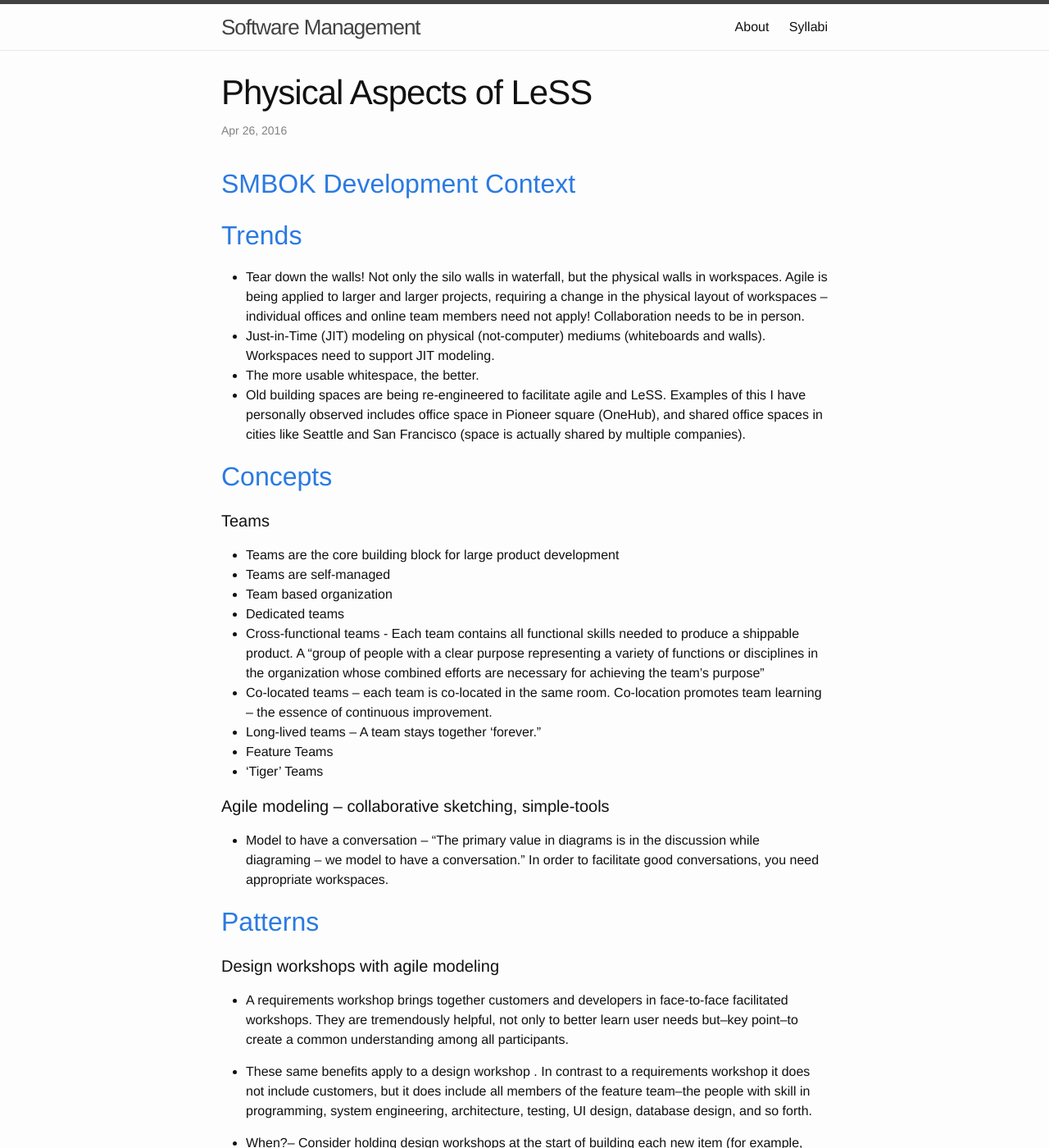
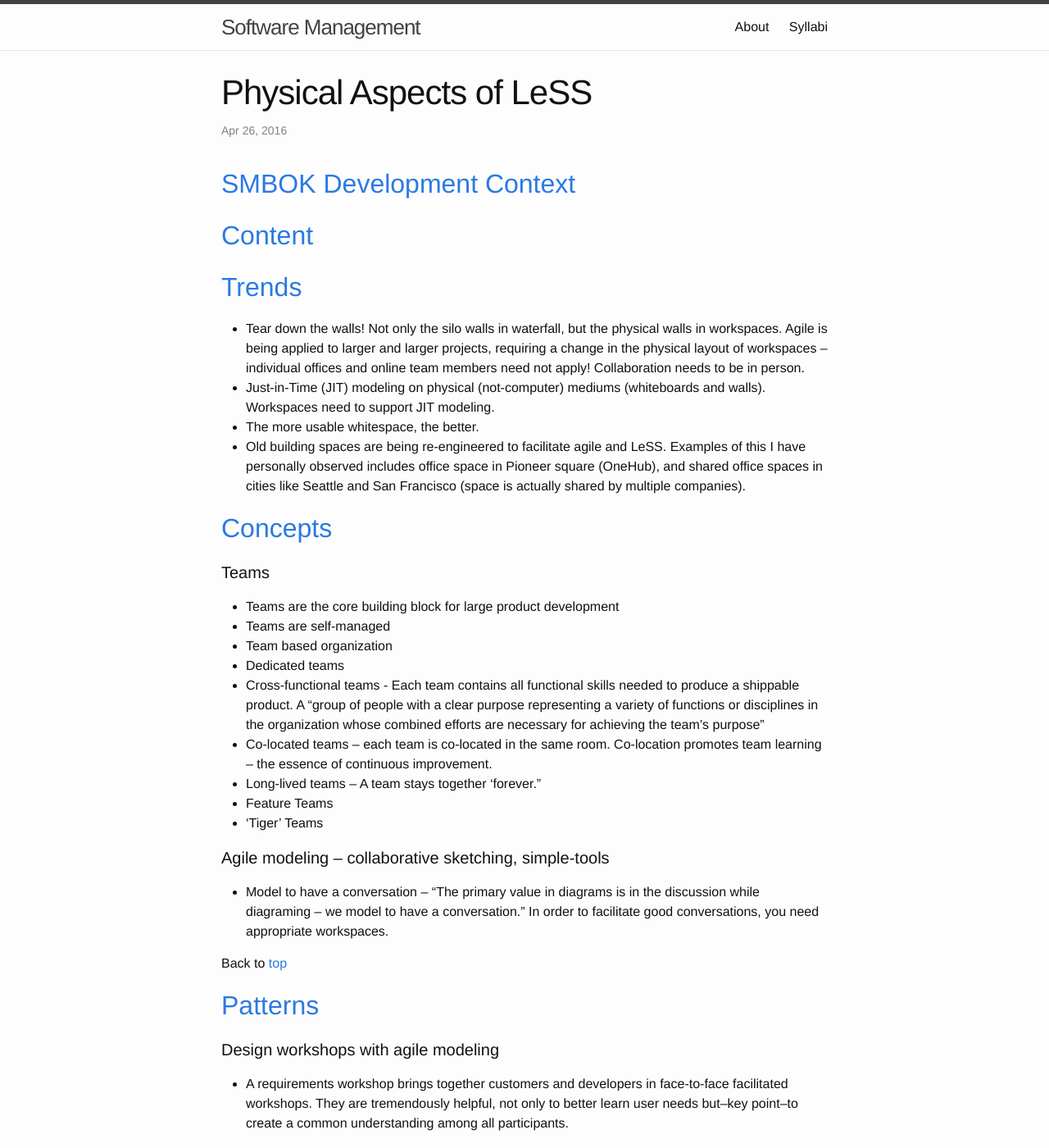
Before and after one commit to css566/css566.github.io, a Jekyll site: the page built from _posts/2016-04-26-less_physical.md, in a window 1280 px wide and 1400 px high. Shown: the whole window at 82% size. Built offline with Jekyll 4.4.1, drawn with Linux system fonts in a browser that asks for light colours; comment, search, counter and statistics services are not loaded; some of the changed text lies outside the part shown.

Commit message:
Update 2016-04-26-less_physical.md

```diff
--- a/_posts/2016-04-26-less_physical.md
+++ b/_posts/2016-04-26-less_physical.md
@@ -4,6 +4,8 @@ title: Physical Aspects of LeSS
 ---
 
 ## [SMBOK Development Context]({% post_url 2016-05-25-SWBOK %}#developmentcontext)
+
+<h2><a name="content">Content</a></h2>
 
 ## <a name="trends">Trends</a>
 -  Tear down the walls!  Not only the silo walls in waterfall, but the physical walls in workspaces.
@@ -30,6 +32,7 @@ Agile is being applied to larger and larger projects, requiring a change in the
 
 - Model to have a conversation – “The primary value in diagrams is in the discussion while diagraming – we model to have a conversation.”  In order to facilitate good conversations, you need appropriate workspaces.
 
+Back to <a href="#content">top</a>
 ## <a name="patterns">Patterns</a>
 
 #### Design workshops with agile modeling
@@ -117,6 +120,8 @@ It is useful if the walls of each team room are covered in vast ‘whiteboard’
 
  [Source: Technical-excellence/architecture](https://less.works/less/technical-excellence/architecture-design.html)
 
+Back to <a href="#content">top</a>
+
 ### LeSS includes a Continuous Integration (CI) system
 
 
@@ -188,7 +193,7 @@ It is useful if the walls of each team room are covered in vast ‘whiteboard’
  [Source: Technical-excellence/architecture](https://less.works/less/technical-excellence/architecture-design.html)
 
 ----------
-
+Back to <a href="#content">top</a>
 
 ### Issues
 
@@ -203,3 +208,5 @@ It is useful if the walls of each team room are covered in vast ‘whiteboard’
 [1] https://less.works
 
 [Patterns]: {% post_url 2016-04-26-less_physical %}#patterns
+
+Back to <a href="#content">top</a>
```
